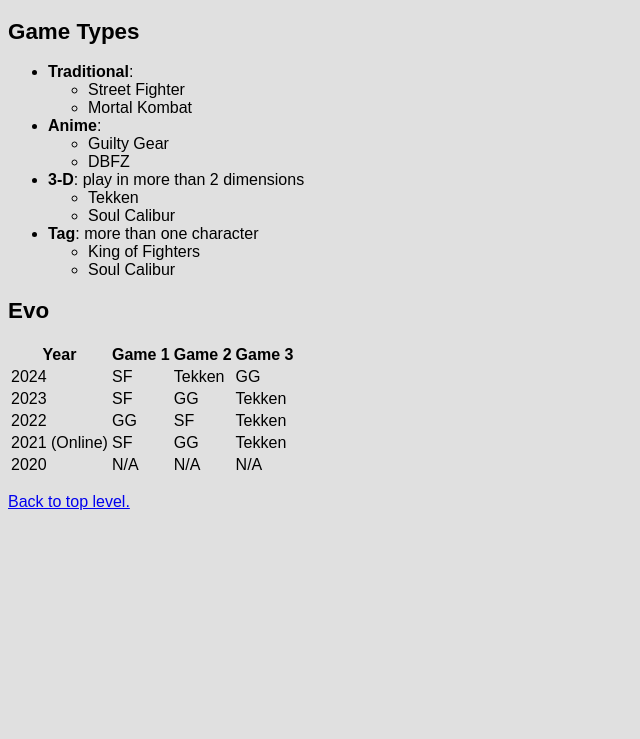
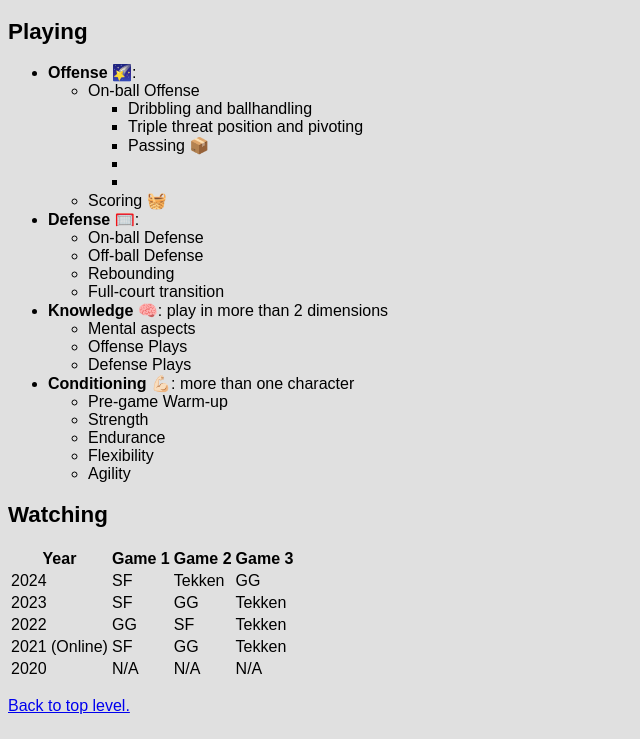
Before and after one commit to DoTheMoses/dothemoses.github.io, a plain HTML site: page basketball.html in a window 1280 px wide. Shown: the part 61-800 px from the top of the page, without its empty margins (0-640 px from the left). Drawn offline with nearby package versions, Linux system fonts and the light colour scheme.

Commit message:
Update basketball.html

```diff
--- a/basketball.html
+++ b/basketball.html
@@ -10,33 +10,46 @@
     <!--Navigation Bar-->
     <h1>Basketball</h1>
 
-    <h2>Game Types</h2>
+    <h2>Playing</h2>
 
       <ul>
-        <li><b>Traditional</b>: </li>
+        <li><b>Offense 🌠</b>: </li>
           <ul>
-            <li>Street Fighter</li>
-            <li>Mortal Kombat</li>
+            <li>On-ball Offense</li>
+              <ul>
+                <li>Dribbling and ballhandling</li>
+                <li>Triple threat position and pivoting</li>
+                <li>Passing 📦</li>
+                <li></li>
+                <li></li>
+              </ul>
+            <li>Scoring 🧺</li>
           </ul>
-        <li><b>Anime</b>:</li>
+        <li><b>Defense 🥅</b>:</li>
           <ul>
-            <li>Guilty Gear</li>
-            <li>DBFZ</li>
+            <li>On-ball Defense</li>
+            <li>Off-ball Defense</li>
+            <li>Rebounding</li>
+            <li>Full-court transition</li>
           </ul>
-        <li><b>3-D</b>: play in more than 2 dimensions</li>
+        <li><b>Knowledge 🧠</b>: play in more than 2 dimensions</li>
           <ul>
-            <li>Tekken</li>
-            <li>Soul Calibur</li>
+            <li>Mental aspects</li>
+            <li>Offense Plays</li>
+            <li>Defense Plays</li>
           </ul>
-        <li><b>Tag</b>: more than one character</li>
+        <li><b>Conditioning 💪🏻</b>: more than one character</li>
           <ul>
-            <li>King of Fighters</li>
-            <li>Soul Calibur</li>
+            <li>Pre-game Warm-up</li>
+            <li>Strength</li>
+            <li>Endurance</li>
+            <li>Flexibility</li>
+            <li>Agility</li>
           </ul>
       </ul>
 
 
-    <h2>Evo</h2>
+    <h2>Watching</h2>
       <table>
         <tr>
           <th>Year</th>
```
